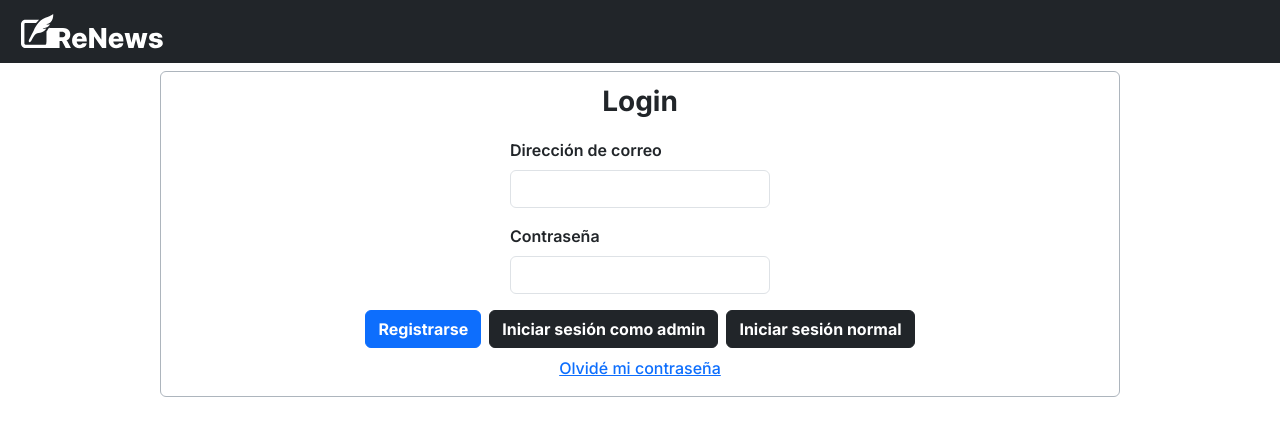
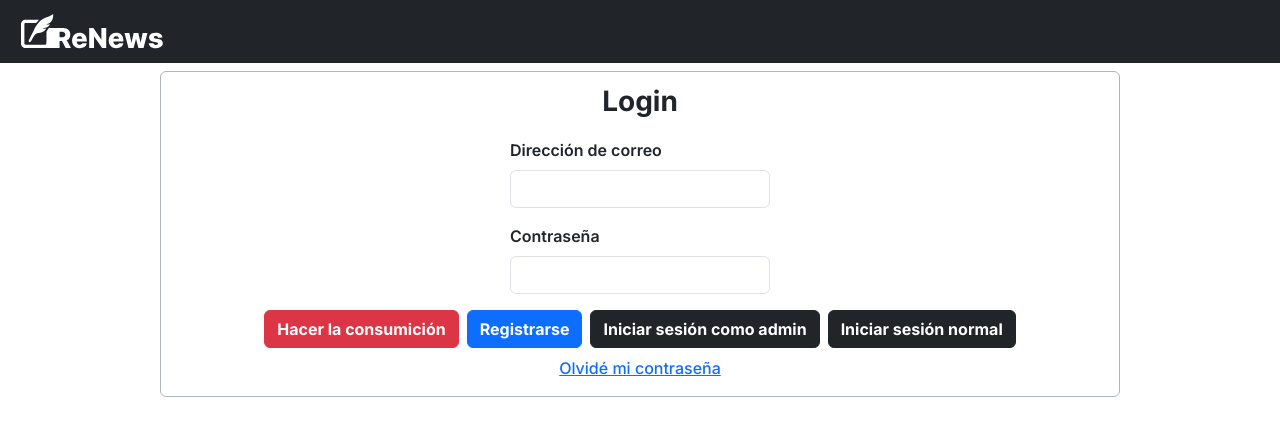
Before and after one commit to AVelazquez97/ReNews, a React (Vite) app in the folder Frontend/: page / in a window 1280 px wide. Shown: the top 436 px of the page. Built offline with nearby package versions, Linux system fonts and the light colour scheme.

Commit message:
Add: test api button

```diff
--- a/Frontend/src/const.js
+++ b/Frontend/src/const.js
@@ -1,3 +1,5 @@
+export const API_URL = "https://api.renews.alexisvelazquez.tech/api";
+
 export const SPA_PATH = {
     LOGIN: 'LOGIN',
     HOME: 'HOME',
--- a/Frontend/src/pages/Login/Login.jsx
+++ b/Frontend/src/pages/Login/Login.jsx
@@ -10,6 +10,7 @@ export default function Login({setSpaPath}){
     const [isForgotPasswordModalOpen, setIsForgotPasswordModalOpen] = useState(false);
     const [validations,setValidations] = useState(VALIDATION_REGISTER_FORM_INITIAL_STATE);
     const [alert,setAlert] = useState({visible: false, isError: false, message: ""});
+    const [apiResponse, setApiResponse] = useState(null);
 
     function handleLogin(debugLoginType){
         sessionStorage.setItem("isAdmin",debugLoginType);
@@ -60,6 +61,12 @@ export default function Login({setSpaPath}){
         setIsForgotPasswordModalOpen(false);
     }
 
+    function testConsume(){
+        fetch("https://pokeapi.co/api/v2/pokemon/ditto")
+        .then(response => response.json())
+        .then(data => setApiResponse(JSON.stringify(data.species)))
+    }
+
     return (
         <div className={"flex-grow-1 d-flex flex-column w-100 h-100 align-items-center pageContent overflow-y-scroll"}>
         {isForgotPasswordModalOpen && <ForgotPasswordModal onClose={handleCloseForgotPasswordModal} isOpen={isForgotPasswordModalOpen}/>}
@@ -71,6 +78,11 @@ export default function Login({setSpaPath}){
                     </div>
                 }
                 <form className={"text-start"}>
+                    {apiResponse &&
+                        <div>
+                            {apiResponse}
+                        </div>
+                    }
                     <div className="mb-3">
                         <label className="form-label">Dirección de correo</label>
                         <input type="email" className="form-control" value={loginData.email}
@@ -139,13 +151,16 @@ export default function Login({setSpaPath}){
                 <div className={"w-100 d-flex justify-content-center gap-2"}>
                     {view === "login" ?
                         <>
+                            <button className="btn btn-danger fw-bold" onClick={() => testConsume()}>Hacer la consumición</button>
                             <button className="btn btn-primary fw-bold"
                                     onClick={() => setView("register")}>Registrarse
                             </button>
-                            <button className="btn btn-dark fw-bold" onClick={() => handleLogin(true)}>Iniciar sesión como
+                            <button className="btn btn-dark fw-bold" onClick={() => handleLogin(true)}>Iniciar sesión
+                                como
                                 admin
                             </button>
-                            <button className="btn btn-dark fw-bold" onClick={() => handleLogin(false)}>Iniciar sesión normal
+                            <button className="btn btn-dark fw-bold" onClick={() => handleLogin(false)}>Iniciar sesión
+                                normal
                             </button>
                         </>
                         :
```
Also changed, not shown: Frontend/controllers/userController.js (added).
